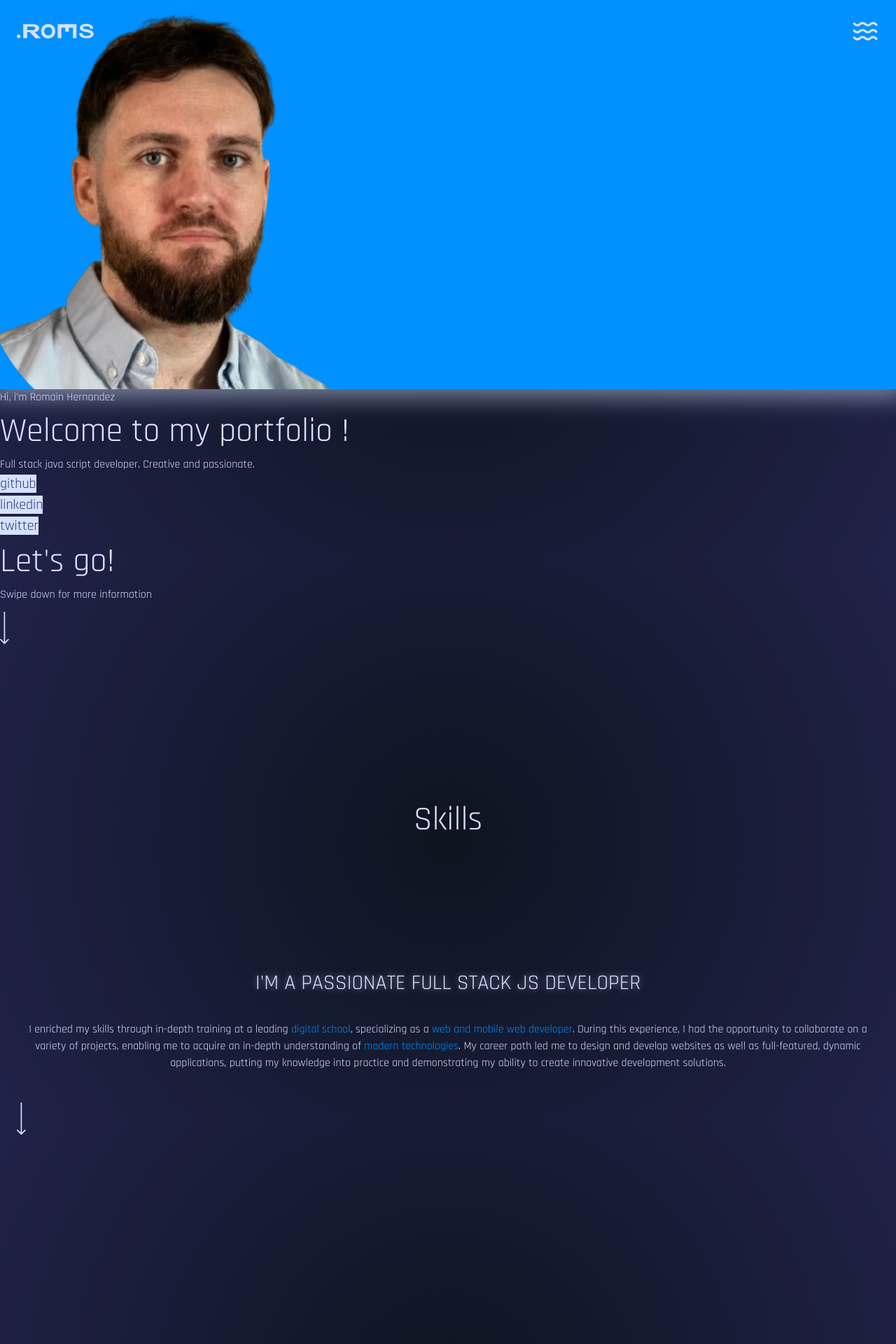
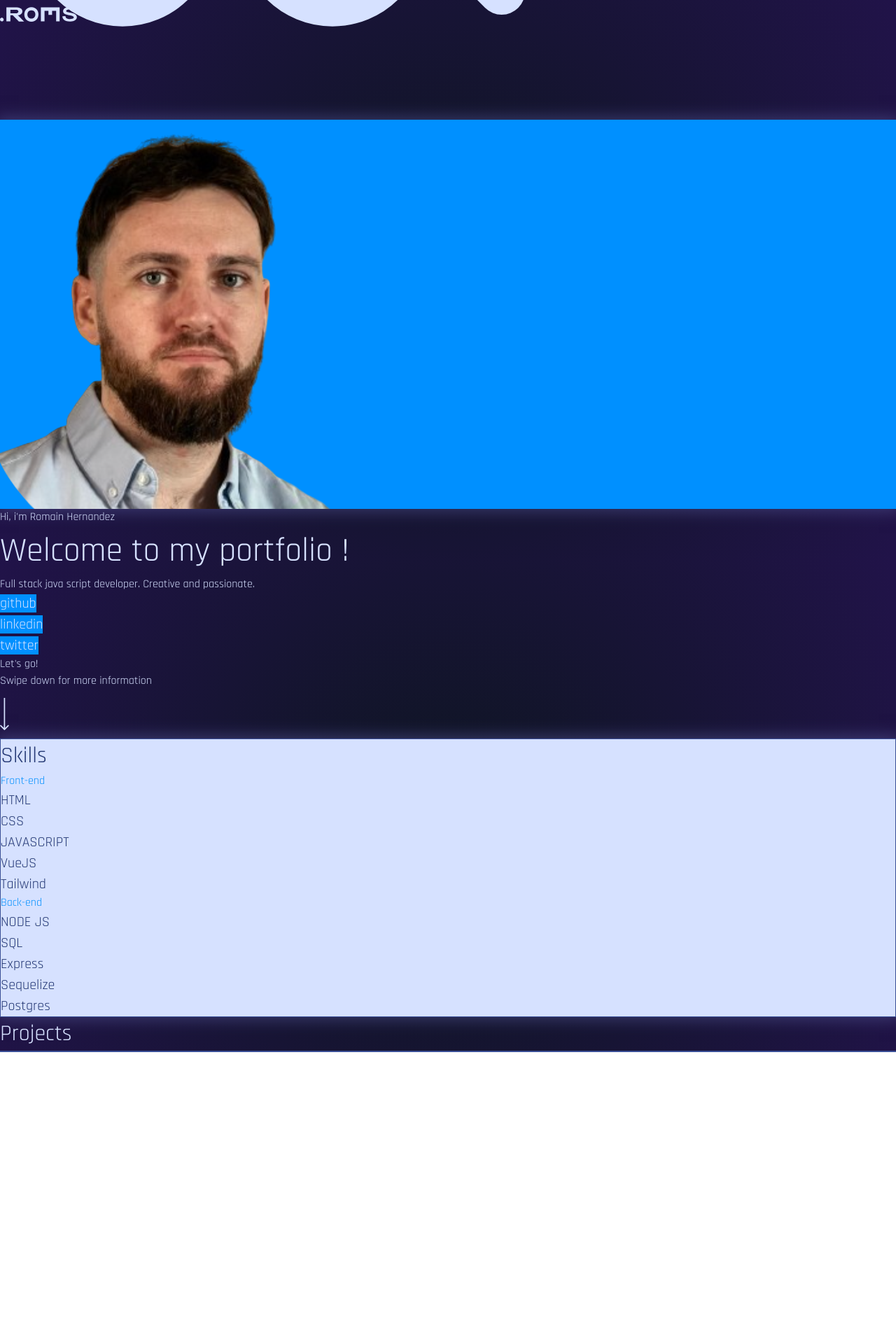
Before and after one commit to Roms-Her/Roms-portfolio.github.io, a Vue app in the folder portfolio/: page / in a window 1280 px wide. Shown: the top 1920 px of the page at 70% size. After the commit the page ends 1503 px from the top, so only its background shows below. Built offline with nearby package versions, Linux system fonts and the light colour scheme.

Commit message:
chore: refacto

```diff
--- a/portfolio/index.html
+++ b/portfolio/index.html
@@ -15,6 +15,6 @@
   <body>
     <div id="app"></div>
     <script type="module" src="/src/main.js"></script>
-    <script src="https://cdn.jsdelivr.net/npm/swiper@11/swiper-element-bundle.min.js"></script>
+    <!-- <script src="https://cdn.jsdelivr.net/npm/swiper@11/swiper-element-bundle.min.js"></script> -->
   </body>
 </html>
--- a/portfolio/src/assets/css/general.css
+++ b/portfolio/src/assets/css/general.css
@@ -41,7 +41,9 @@ a:hover {
     box-shadow:0px 0px 30px 1px rgba(214,225,255,0.5) ;
     transition: .5s;
 }
-
+.shadow {
+    box-shadow:0px 0px 20px 5px rgba(85, 87, 151, 0.5);
+}
 .home-page, .presentation-page {
     height: 100vh;
     display: flex;
--- a/portfolio/src/assets/css/homePage.css
+++ b/portfolio/src/assets/css/homePage.css
@@ -7,7 +7,6 @@
 } */
 .portrait{
     background-color: var(--customs-solid-color);
-    box-shadow:0px 0px 31px 13px rgba(214,225,255,0.5);
 }
 
 /* .home-page__green-back {
@@ -21,19 +20,19 @@
 } */
 /* ------ Deuxième couche -------- */
 
-.home-page__second-coat {
-    /* position: absolute; */
+/* .home-page__second-coat {
+    position: absolute;
     background-color: transparent;
     display: flex;
     top: 0;
     left: 0;
-}
+} */
 
-.black-line {
+/* .black-line {
     display: flex;
     background-color: var(--customs-accessible-text);
     width: .15rem;
-}
+} */
 
 /* .line-y {
     position:absolute;
@@ -55,7 +54,7 @@
 } */
 
 
-.DWWM {
+/* .DWWM {
     position: absolute;
     max-width: 50%;
     top: 29%;
@@ -66,17 +65,17 @@
     line-height: 1.2em;
     visibility: hidden;
     animation: animateDWWMandSOCIAL 1s 1s ease-in-out forwards;
-}
+} */
 
-.name {
-    /* font-size: .6em; */
+/* .name {
+    font-size: .6em;
     font-weight: 400;
-}
+} */
 
-.welcome p{
+/* .welcome p{
     line-height: 1em;
     font-size: 2em;
-}
+} */
 
 /* ---- Social ----- */
 
@@ -101,9 +100,9 @@
 
 .social__list--li--a {
     /* padding: .6rem 1.5rem; */
-    background-color: var(--customs-accessible-text);
+    background-color: var(--customs-solid-color);
     /* border-radius: 100px; */
-    color: var(--customs-interactive-components);
+    color: var(--customs-accessible-text);
     /* text-transform: uppercase; */
     /* font-size: .6em; */
     /* font-weight: bold; */
@@ -114,7 +113,7 @@
 }
 
 
-@keyframes animateLineX {
+/* @keyframes animateLineX {
     0% {
         transform: translateX(-150%);
 
@@ -139,7 +138,7 @@
     100% {
         transform: translateY(0);
     }
-}
+} */
 
 /* @keyframes animateDWWMandSOCIAL {
     0% {
@@ -160,12 +159,12 @@
 } */
  /* ------ Troisième couche --------  */
 
-.home-page__third-coat {
+/* .home-page__third-coat {
     position: absolute;
     background-color: transparent;
     padding: 2em;
     display: flex;
-    /* align-items: flex-end; */
+    align-items: flex-end;
     bottom: 0;
     right: 0;
     gap: 2em;
@@ -175,7 +174,7 @@
    text-align: end;
    text-transform: uppercase;
    line-height: 1.2;
-}
+} */
 
 /*  -------- INTERACTIONS --------- */
 
--- a/portfolio/src/assets/css/navbar.css
+++ b/portfolio/src/assets/css/navbar.css
@@ -2,7 +2,7 @@
     box-shadow: none;
 }
 
-.navbar {
+/* .navbar {
     display: flex;
     justify-content: space-between;
     padding: 1.5rem;
@@ -10,20 +10,19 @@
     position: fixed;
     width: 100%;
     z-index: 9999;
-}
+} */
 
-.navbar__liens__list {
+/* .navbar__liens__list {
         display: flex;
         flex-direction: column;
         align-items: center;
         gap: 3em;
-    }
+    } */
 
 .navbar__liens__list--puce--a {
     position: relative;
     background-color: var(--customs-accessible-text);
     padding: 1rem 3rem;
-        /* font-size: 1em; */
     border-radius: 100px;
     color: var(--customs-interactive-components);
     text-transform: uppercase;
@@ -46,12 +45,12 @@
 
 
 .navbar .menu-hamburger {
-    display: block;
-    position: absolute;
-    width: 2em;
-    right: 1.5rem;
+    /* display: block; */
+    /* position: absolute; */
+    /* width: 2em; */
+    /* right: 1.5rem; */
+    /* height: 100%; */
     z-index: 1000;
-    height: 100%;
     transition: .5s ease;
 }
 
@@ -77,15 +76,15 @@ color: var(--customs-accessible-text);
     rotate: 90deg;
 }
 .navbar__liens {
-    position: absolute;
+    /* position: absolute;
     top: 0;
     left: 0;
-    background-color: var(--customs-solid-color);
     width: 100%;
     height: 100vh;
     display: flex;
     justify-content: center;
-    align-items: center;
+    align-items: center; */
+    background-color: var(--customs-solid-color);
     margin-top: -100vh;
     transition: all 0.5s ease;
     z-index: 1000;
@@ -95,10 +94,10 @@ color: var(--customs-accessible-text);
         margin-top: 0;
     }
 
-.black-arrow-hamburger{
+/* .black-arrow-hamburger{
     display: flex;
     position: absolute;
     z-index: 1000;
     rotate: 180deg;
     bottom: 1.5em;
-}
+} */
--- a/portfolio/src/assets/css/presentationPage.css
+++ b/portfolio/src/assets/css/presentationPage.css
@@ -1,4 +1,11 @@
     /* repartition 60/40 */
+    .skills {
+        background-color: var(--customs-accessible-text);
+        color: var(--customs-interactive-components);
+    }
+
+
+
     .presentation-page {
         position: relative;
         display: flex;
@@ -23,7 +30,7 @@
         display: flex;
         flex-direction: column;
         justify-content: space-between;
-        padding: 1.5rem;
+        /* padding: 1.5rem; */
         gap: 2rem;
     }
 
--- a/portfolio/src/assets/css/projectsPage.css
+++ b/portfolio/src/assets/css/projectsPage.css
@@ -1,4 +1,4 @@
-.project-page {
+/* .project-page {
     position: relative;
     display: flex;
     flex-direction: column;
@@ -6,6 +6,9 @@
     justify-content: center;
     height: 100vh;
 
+} */
+.project {
+    border: 1px solid var(--customs-borders-and-separator-color);
 }
 
 .carrousel {
--- a/portfolio/src/assets/css/root.css
+++ b/portfolio/src/assets/css/root.css
@@ -11,7 +11,7 @@
     --customs-accessible-text: #C2F0C2;
     /* Blue testing */
     --customs-background-color: #141726;
-    --customs-background-gradient:radial-gradient(circle, rgba(13,21,32,1) 0%, rgba(32,34,72,1) 100%);
+    --customs-background-gradient:radial-gradient(circle, rgba(13,21,32,1) 0%, rgb(33, 19, 73) 100%);
     --customs-interactive-components: #253974;
     --customs-borders-and-separator-color:#3A4F97;
     --customs-solid-color:#0090FF;
--- a/portfolio/src/components/homePage_mobile.vue
+++ b/portfolio/src/components/homePage_mobile.vue
@@ -1,32 +1,33 @@
 <template>
-    <section class="flex h-dvh">
+    <section class="flex flex-col">
 
-<div class="-z-50 absolute text-center flex items-center justify-center w-full h-full">
-    <!-- <svg class="home-page__green-back" width="1325" height="830" viewBox="0 0 1325 830" fill="none" xmlns="http://www.w3.org/2000/svg">
+<!-- <div class="-z-50 absolute text-center flex items-center justify-center w-full h-full">
+    <svg class="home-page__green-back" width="1325" height="830" viewBox="0 0 1325 830" fill="none" xmlns="http://www.w3.org/2000/svg">
         <path d="M257.007 258.611C311.419 199.026 291.112 185.351 340.259 134.784C417.751 55.0588 573.887 -19.6746 689.665 4.7496C813.566 30.8997 781.351 147.427 915.093 182.506C1033.98 213.685 1109.94 134.866 1208.45 173.617C1312.31 214.471 1320.37 338.473 1323.37 384.762C1326.42 431.721 1333.95 547.886 1223.35 643.002C1152.53 703.924 1047.79 743.673 948.967 745.003C803.973 746.947 782.273 664.709 647.127 675.116C540.198 683.35 529.748 736.692 408.067 752.392C311.362 764.87 197.446 746.737 116.22 688.212C30.1745 626.214 -32.9803 508.91 22.0827 424.289C68.5874 352.825 160.86 363.911 257.007 258.611Z" fill="#0090FF"/>
     </svg>
     <svg class="home-page__green-back-small-windows " width="1325" height="300" viewBox="0 0 1325 830" fill="none" xmlns="http://www.w3.org/2000/svg">
         <path d="M257.007 258.611C311.419 199.026 291.112 185.351 340.259 134.784C417.751 55.0588 573.887 -19.6746 689.665 4.7496C813.566 30.8997 781.351 147.427 915.093 182.506C1033.98 213.685 1109.94 134.866 1208.45 173.617C1312.31 214.471 1320.37 338.473 1323.37 384.762C1326.42 431.721 1333.95 547.886 1223.35 643.002C1152.53 703.924 1047.79 743.673 948.967 745.003C803.973 746.947 782.273 664.709 647.127 675.116C540.198 683.35 529.748 736.692 408.067 752.392C311.362 764.87 197.446 746.737 116.22 688.212C30.1745 626.214 -32.9803 508.91 22.0827 424.289C68.5874 352.825 160.86 363.911 257.007 258.611Z" fill="#0090FF"/>
-    </svg> -->
-</div>
+    </svg>
+</div> -->
 
 <div class="flex p-8 flex-col w-full">
-    <div class="flex w-40 h-40 rounded-full justify-center mb-8 portrait m-auto">
+    <div class="shadow flex w-40 h-40 rounded-full justify-center mb-8 portrait m-auto">
         <img class="rounded-full h-40" src="../../public/img/roms.png" alt="">
     </div>
     <p class="mb-4 text-xl">Hi, i'm Romain Hernandez</p>
-    <h1 class="mb-6 leading-none font-bold ">Welcome to my portfolio !</h1>
-    <p class="mb-4 text-xl ">Full stack java script developer. Creative and passionate.</p>
-    <ul class="flex gap-2 mb-20">
+    <h1 class="mb-8 leading-none font-bold ">Welcome to my portfolio !</h1>
+    <p class="mb-6 text-xl ">Full stack java script developer. Creative and passionate.</p>
+    <ul class="flex gap-2 mb-10">
 
         <li v-for="(item, index) in homeLinks" :key="index" class="flex items-center justify-center">
             <a :href="generateLink(item)" class="social__list--li--a px-4 py-2 rounded-xl uppercase tracking-widest" target="blank">{{ item }}</a>
         </li>
 
     </ul>
-    <div class=" flex bottom-0 right-0 gap-8 items-center justify-end">
+</div>
+<div class=" flex bottom-0 right-0 gap-8 items-center justify-end p-8">
     <div class="text-end uppercase leadin-4">
-        <h1 class="text-3xl">Let's go!</h1>
+        <p class="text-3xl">Let's go!</p>
         <p>Swipe down for more information</p>
     </div>
 
@@ -36,8 +37,6 @@
         </svg>
     </div>
 </div>
-</div>
-
 
 <!-- <div class="home-page__second-coat container-coat">
     <div class="black-line line-x"></div>
--- a/portfolio/src/components/navbar_mobile.vue
+++ b/portfolio/src/components/navbar_mobile.vue
@@ -1,6 +1,6 @@
 <template>
     <header class="header">
-        <nav class="navbar">
+        <nav class="navbar flex justify-between p-6 items-center w-full h-full mb-8">
 
                 <a href="/" class="logo-a logo"><svg xmlns="http://www.w3.org/2000/svg" width="110" height="41" viewBox="0 0 211 41" fill="none">
                     <path d="M6.81026 39.5132C0.632202 41.9315 -2.99731 32.1049 3.24914 29.8703C9.4272 27.452 13.0567 37.2786 6.81026 39.5132Z" fill="#D6E1FF"/>
@@ -11,21 +11,21 @@
                 </svg></a>
 
 
-                <div class="navbar__liens">
+                <div class="absolute top-0 left-0 w-full h-dvh flex justify-center items-center navbar__liens">
 
-                    <ul class="navbar__liens__list">
-                        <li v-for="(item, index) in navLinks" :key="index" class="navbar__liens__list--puce">
+                    <ul class="flex flex-col items-center gap-10">
+                        <li v-for="(item, index) in navLinks" :key="index">
                             <a href="" class="navbar__liens__list--puce--a">
                                 <span class="astuce-Fred">{{ item }}</span>
                             </a>
                         </li>
                     </ul>
 
-                    <svg class="black-arrow-hamburger" xmlns="http://www.w3.org/2000/svg" width="30" height="70" viewBox="0 0 30 109" fill="none">
+                    <svg class="flex absolute z-1000 rotate-180 bottom-10" xmlns="http://www.w3.org/2000/svg" width="30" height="70" viewBox="0 0 30 109" fill="none">
                         <path d="M15 53.5052L17 53.5052L15 53.5052ZM13.5858 107.654C14.3668 108.435 15.6332 108.435 16.4142 107.654L29.1421 94.9264C29.9232 94.1453 29.9232 92.879 29.1421 92.098C28.3611 91.3169 27.0948 91.3169 26.3137 92.098L15 103.412L3.68629 92.098C2.90524 91.3169 1.63891 91.3169 0.857865 92.098C0.0768164 92.879 0.0768163 94.1453 0.857865 94.9264L13.5858 107.654ZM13 0.770325L13 53.5052L17 53.5052L17 0.770325L13 0.770325ZM13 53.5052L13 106.24L17 106.24L17 53.5052L13 53.5052Z" fill="#D6E1FF"/>
                     </svg>
                 </div>
-                <svg class="menu-hamburger" width="800px" height="800px" viewBox="0 0 24 24" fill="none" xmlns="http://www.w3.org/2000/svg">
+                <svg class="menu-hamburger absolute right-6 w-10 h-full " width="800px" height="800px" viewBox="0 0 24 24" fill="none" xmlns="http://www.w3.org/2000/svg">
                     <path d="M2.5 5.5L3.11612 6.11612C3.68206 6.68206 4.44964 7 5.25 7C6.05036 7 6.81794 6.68206 7.38388 6.11612L7.61612 5.88388C8.18206 5.31794 8.94964 5 9.75 5C10.5504 5 11.3179 5.31794 11.8839 5.88388L12.1161 6.11612C12.6821 6.68206 13.4496 7 14.25 7C15.0504 7 15.8179 6.68206 16.3839 6.11612L16.6161 5.88388C17.1821 5.31794 17.9496 5 18.75 5C19.5504 5 20.3179 5.31794 20.8839 5.88388L21.5 6.5M2.5 11.5L3.11612 12.1161C3.68206 12.6821 4.44964 13 5.25 13C6.05036 13 6.81794 12.6821 7.38388 12.1161L7.61612 11.8839C8.18206 11.3179 8.94964 11 9.75 11C10.5504 11 11.3179 11.3179 11.8839 11.8839L12.1161 12.1161C12.6821 12.6821 13.4496 13 14.25 13C15.0504 13 15.8179 12.6821 16.3839 12.1161L16.6161 11.8839C17.1821 11.3179 17.9496 11 18.75 11C19.5504 11 20.3179 11.3179 20.8839 11.8839L21.5 12.5M2.5 17.5L3.11612 18.1161C3.68206 18.6821 4.44964 19 5.25 19C6.05036 19 6.81794 18.6821 7.38388 18.1161L7.61612 17.8839C8.18206 17.3179 8.94964 17 9.75 17C10.5504 17 11.3179 17.3179 11.8839 17.8839L12.1161 18.1161C12.6821 18.6821 13.4496 19 14.25 19C15.0504 19 15.8179 18.6821 16.3839 18.1161L16.6161 17.8839C17.1821 17.3179 17.9496 17 18.75 17C19.5504 17 20.3179 17.3179 20.8839 17.8839L21.5 18.5" stroke="#D6E1FF" stroke-width="2" stroke-linecap="round" stroke-linejoin="round"/>
                 </svg>
             </nav>
--- a/portfolio/src/components/presentationPage.vue
+++ b/portfolio/src/components/presentationPage.vue
@@ -1,38 +1,24 @@
 <template>
-    <section class="presentation-page">
+    <section class="flex flex-col p-8">
 
-<!-- <section class="presentation-page--skills">
-    <div class="presentation-page--skills__hard">
-        <h2 class="presentation-page--skills__title presentation-page--skills__title--HS">Hard skills</h2>
+        <section class="project shadow skills flex flex-col w-full rounded-3xl p-4 items-center ">
 
-    <ul class="presentation-page--skills__liste">
-      <li v-for="(item, index) in stack" :key="index" class="presentation-page--skills__list--name li--HS">{{ item }}</li>
+            <h2 class="font-bold mb-6 uppercase">Skills</h2>
+
+            <div class="flex items-center mb-4 w-full">
+                <ul class="flex flex-col gap-2 max-w-full flex-wrap justify-center items-center w-1/2">
+                    <p class="important font-bold uppercase">Front-end</p>
+                    <li v-for="(item, index) in front" :key="index" class="uppercase">{{ item }}</li>
                 </ul>
-    </div>
-
-    <div class="presentation-page--skills__soft">
-        <h2 class="presentation-page--skills__title presentation-page--skills__title--SS">Soft skills</h2>
-
-    <ul class="presentation-page--skills__liste">
-      <li v-for="(item, index) in soft" :key="index" class="presentation-page--skills__list--name li--SS">{{ item }}</li>
-    </ul>
-
-    </div>
-</section> -->
-
-<section>
-
-    <div>
-
-        <h1>Skills</h1>
-        <ul>
-            <li v-for="(item, index) in soft" :key="index" class="">{{ item }}</li>
+                <ul class="flex flex-col gap-2 max-w-full flex-wrap justify-center items-center w-1/2">
+                    <p class="important font-bold uppercase">Back-end</p>
+                    <li v-for="(item, index) in back" :key="index" class="uppercase">{{ item }}</li>
                 </ul>
             </div>
 
         </section>
 
-<section class="presentation-page--me">
+        <!-- <section class="presentation-page--me">
 
             <div class="presentation-page__first-coat container-coat">
                 <div class="profile">
@@ -49,18 +35,31 @@
 
                 <div class="school">
                     <div class="school-div">
-                <p class="school__history">I enriched my skills through in-depth training at a leading <span class="important">digital school</span>, specializing as a <span class="important">web and mobile web developer</span>. During this experience, I had the opportunity to collaborate on a variety of projects, enabling me to acquire an in-depth understanding of <span class="important">modern technologies</span>. My career path led me to design and develop websites as well as full-featured, dynamic applications, putting my knowledge into practice and demonstrating my ability to create innovative development solutions.</p>
-                <p class="school__history text-facultatif">So I'm <span class="important">determined</span> to pursue my path in development by exploring new technologies, taking part in ambitious projects and engaging in continuing education initiatives. My goal is to <span class="important">become a web and mobile web developer of excellence</span>, capable of providing innovative and effective solutions to the complex challenges of the digital world.</p>
+                        <p class="school__history">I enriched my skills through in-depth training at a leading <span
+                                class="important">digital school</span>, specializing as a <span class="important">web and
+                                mobile web developer</span>. During this experience, I had the opportunity to collaborate on
+                            a variety of projects, enabling me to acquire an in-depth understanding of <span
+                                class="important">modern technologies</span>. My career path led me to design and develop
+                            websites as well as full-featured, dynamic applications, putting my knowledge into practice and
+                            demonstrating my ability to create innovative development solutions.</p>
+                        <p class="school__history text-facultatif">So I'm <span class="important">determined</span> to
+                            pursue my path in development by exploring new technologies, taking part in ambitious projects
+                            and engaging in continuing education initiatives. My goal is to <span class="important">become a
+                                web and mobile web developer of excellence</span>, capable of providing innovative and
+                            effective solutions to the complex challenges of the digital world.</p>
                     </div>
                     <div>
-                    <svg class="black-arrow" xmlns="http://www.w3.org/2000/svg" width="30" height="70" viewBox="0 0 30 109" fill="none">
-                        <path d="M15 53.5052L17 53.5052L15 53.5052ZM13.5858 107.654C14.3668 108.435 15.6332 108.435 16.4142 107.654L29.1421 94.9264C29.9232 94.1453 29.9232 92.879 29.1421 92.098C28.3611 91.3169 27.0948 91.3169 26.3137 92.098L15 103.412L3.68629 92.098C2.90524 91.3169 1.63891 91.3169 0.857865 92.098C0.0768164 92.879 0.0768163 94.1453 0.857865 94.9264L13.5858 107.654ZM13 0.770325L13 53.5052L17 53.5052L17 0.770325L13 0.770325ZM13 53.5052L13 106.24L17 106.24L17 53.5052L13 53.5052Z" fill="#D6E1FF"/>
+                        <svg class="black-arrow" xmlns="http://www.w3.org/2000/svg" width="30" height="70"
+                            viewBox="0 0 30 109" fill="none">
+                            <path
+                                d="M15 53.5052L17 53.5052L15 53.5052ZM13.5858 107.654C14.3668 108.435 15.6332 108.435 16.4142 107.654L29.1421 94.9264C29.9232 94.1453 29.9232 92.879 29.1421 92.098C28.3611 91.3169 27.0948 91.3169 26.3137 92.098L15 103.412L3.68629 92.098C2.90524 91.3169 1.63891 91.3169 0.857865 92.098C0.0768164 92.879 0.0768163 94.1453 0.857865 94.9264L13.5858 107.654ZM13 0.770325L13 53.5052L17 53.5052L17 0.770325L13 0.770325ZM13 53.5052L13 106.24L17 106.24L17 53.5052L13 53.5052Z"
+                                fill="#D6E1FF" />
                         </svg>
                     </div>
                 </div>
 
             </div>
-</section>
+        </section> -->
 
 
     </section>
@@ -68,32 +67,37 @@
 
 <script>
 export default {
-        data(){
+    data() {
         return {
-            skills: [
+            front: [
                 "HTML",
                 "CSS",
                 "JAVASCRIPT",
+                "VueJS",
+                "Tailwind"
+            ],
+            back: [
                 "NODE JS",
                 "SQL",
-                "VueJS",
-                "Boutstrap"
+                "Express",
+                "Sequelize",
+                "Postgres"
             ],
         }
     },
     name: 'presentation-page',
-        mounted() {
-            const arrows = document.querySelectorAll(".black-arrow");
+    // mounted() {
+    //     const arrows = document.querySelectorAll(".black-arrow");
 
-            arrows.forEach(arrow => arrow.addEventListener("click", (event) => {
-                const windowHeight = window.innerHeight;
-                const scrollTop = window.scrollY;
+    //     arrows.forEach(arrow => arrow.addEventListener("click", (event) => {
+    //         const windowHeight = window.innerHeight;
+    //         const scrollTop = window.scrollY;
 
-                window.scrollTo({
-                    top: scrollTop + windowHeight, // Faites défiler de la hauteur de la fenêtre actuelle
-                    behavior: 'smooth'
-                });
-            }));
-        }
+    //         window.scrollTo({
+    //             top: scrollTop + windowHeight, // Faites défiler de la hauteur de la fenêtre actuelle
+    //             behavior: 'smooth'
+    //         });
+    //     }));
+    // }
 }
 </script>
--- a/portfolio/src/components/projectsPage_mobile.vue
+++ b/portfolio/src/components/projectsPage_mobile.vue
@@ -1,9 +1,13 @@
 <template>
-     <section class="project-page">
+     <section class="flex flex-col items-center justify-center p-8">
 
-        <h1>Projects</h1>
+        <h2 class="font-bold uppercase">Projects</h2>
 
-        <div class="carrousel">
+        <div class="project w-full p-4 h-50 rounded-3xl">
+
+
+        </div>
+        <!-- <div class="carrousel">
             <swiper-container class="mySwiper" pagination="true" effect="cube" grab-cursor="true" cube-effect-shadow="true"
                 cube-effect-slide-shadows="true" cube-effect-shadow-offset="20" cube-effect-shadow-scale="0.94">
                 <swiper-slide v-for="(item, index) in projectPicture" :key="index">
@@ -12,21 +16,21 @@
                     <p class="project-name">Name - {{ projectName[index] }}</p>
                 </swiper-slide>
             </swiper-container>
-        </div>
+        </div> -->
 
      </section>
 </template>
 
 <style>
 
-swiper-container {
+/* swiper-container {
       width: 15em;
       height: 15em;
       position: absolute;
-      /* left: 50%;
-      top: 50%; */
-      /* margin-left: -150px;
-      margin-top: -150px; */
+      left: 50%;
+      top: 50%;
+      margin-left: -150px;
+      margin-top: -150px;
     }
 
     swiper-slide {
@@ -49,7 +53,7 @@ swiper-container {
     .project-name {
        text-align: end;
        font-weight: 600;
-    }
+    } */
 
 </style>
 
```
Also changed, not shown: portfolio/src/assets/script.js (+16 -16 lines). Lines whose indentation alone changed are shown as unchanged.
